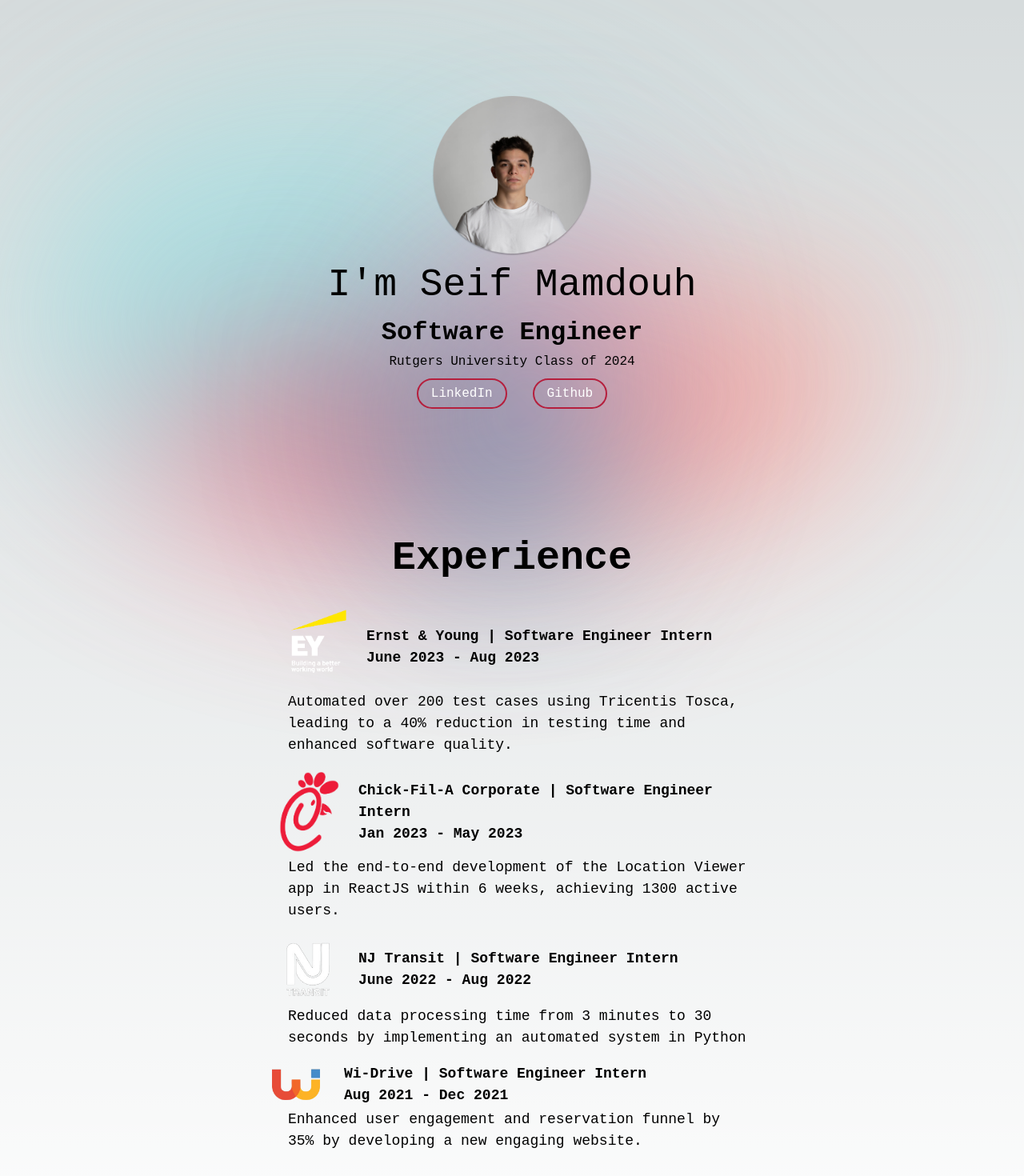
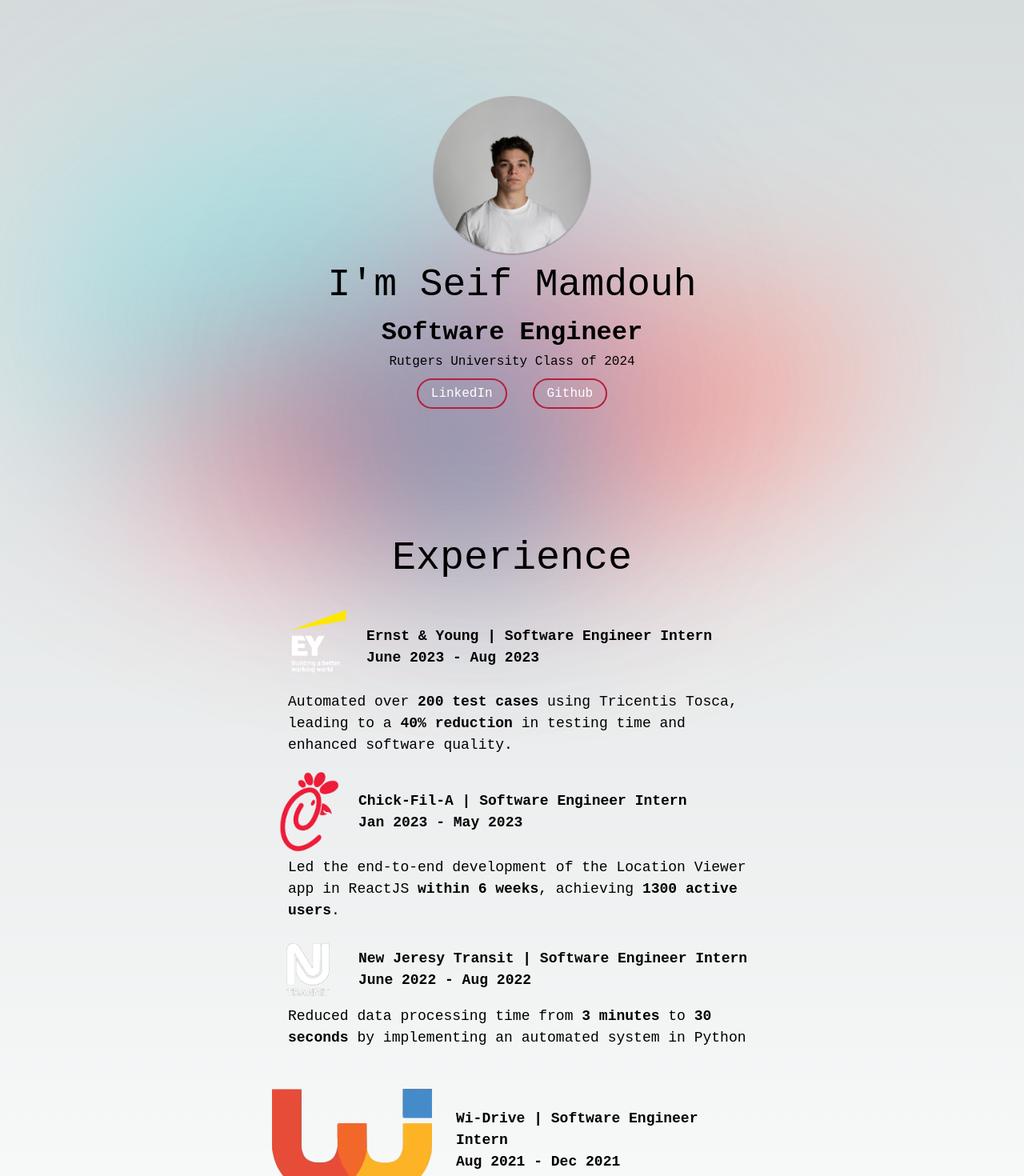
Before and after one commit to Seif-Mamdouh/seif-personal-website, a Next.js app: page / in a window 1280 px wide. Shown: the top 1470 px of the page at 80% size. Built offline with nearby package versions, Linux system fonts and the light colour scheme.

Commit message:
small changes

```diff
--- a/app/experience/page.tsx
+++ b/app/experience/page.tsx
@@ -17,7 +17,7 @@
           June 2023 - Aug 2023
         </div>
         <div className="experience-description">
-        Automated over 200 test cases using Tricentis Tosca, leading to a 40% reduction in testing time and enhanced software quality.
+        Automated over <strong>200 test cases</strong> using Tricentis Tosca, leading to a <strong>40% reduction</strong> in testing time and enhanced software quality.
         </div>
       </div>
 
@@ -25,12 +25,12 @@
       <div className="experience-item">
         <div className="experience-role">
           <img src="/cfa.png" alt="CFA Logo" className="experience-logo" width={90} height={90} style={{marginRight: '3%'}}/>
-          Chick-Fil-A Corporate | Software Engineer Intern
+          Chick-Fil-A | Software Engineer Intern
           <br/>
           Jan 2023 - May 2023
         </div>
         <div className="experience-description">
-        Led the end-to-end development of the Location Viewer app in ReactJS within 6 weeks, achieving 1300 active users.
+        Led the end-to-end development of the Location Viewer app in ReactJS <strong>within 6 weeks</strong>, achieving <strong>1300 active users</strong>.
         </div>
       </div>
 
@@ -38,24 +38,24 @@
       <div className="experience-item">
         <div className="experience-role">
           <img src="/njt.png" alt="NJT Logo" className="experience-logo" width={90} height={90} style={{marginRight: '3%'}}/>
-          NJ Transit | Software Engineer Intern
+          New Jeresy Transit | Software Engineer Intern
           <br/>
           June 2022 - Aug 2022
         </div>
         <div className="experience-description">
-          Reduced data processing time from 3 minutes to 30 seconds by implementing an automated system in Python</div>
+          Reduced data processing time from <strong>3 minutes</strong> to <strong>30 seconds</strong> by implementing an automated system in Python</div>
       </div>
 
       {/* Wi-Drive */}
       <div className="experience-item">
         <div className="experience-role">
-          <img src="/wd.png" alt="Wi-Drive Logo" className="experience-logo" width={60} height={60} style={{marginRight: '5%'}}/>
+          <img src="/wt.png" alt="Wi-Drive Logo" className="experience-logo" style={{marginRight: '5%'}}/>
           Wi-Drive | Software Engineer Intern
           <br/>
           Aug 2021 - Dec 2021
         </div>
         <div className="experience-description">
-          Enhanced user engagement and reservation funnel by 35% by developing a new engaging website.
+          Enhanced <strong>user engagement</strong> and <strong>reservation funnel</strong> by <strong>35%</strong> by developing a new engaging website.
         </div>
       </div>
 
--- a/app/styles/experience.css
+++ b/app/styles/experience.css
@@ -8,14 +8,13 @@
 
 .experience-title {
   font-size: 24px;
-  font-weight: bold;
+  /* font-weight: bold; */
   margin-bottom: 20px;
   text-align: center;
   font-size: 50px;
 }
 
 .experience-item {
-
   margin-bottom: 15px;
   width: 100%;
   max-width: 600px;
@@ -25,7 +24,7 @@
     display: flex;
     align-items: center;
     font-size: 18px;
-  font-weight: bold;
+    font-weight: bold;
 }
 
 .experience-description {
@@ -53,10 +52,10 @@
     font-size: 30px;
   }
   .experience-role {
-    font-size: 12px;
+    font-size: 14px;
   }
   .experience-description {
-    font-size: 10px;
+    font-size: 12px;
   }
   .experience-logo {
     width: 60px;
@@ -68,10 +67,10 @@
     font-size: 24px;
   }
   .experience-role {
-    font-size: 10px;
+    font-size: 14px;
   }
   .experience-description {
-    font-size: 8px;
+    font-size: 12px;
   }
   .experience-logo {
     width: 50px;
--- a/app/styles/styles.css
+++ b/app/styles/styles.css
@@ -124,11 +124,11 @@
 main::after {
     background: var(--secondary-glow);
     border-radius: 50%;
-    width: 25vw; /* Adjusted for responsiveness */
-    height: 35vw; /* Adjusted for responsiveness */
-    filter: blur(9vw); /* Adjusted for responsiveness */
-    top: calc(50vh - 25vw / 2); /* Adjusted for responsiveness */
-    left: calc(50vw - 25vw / 2); /* Adjusted for responsiveness */
+    width: 25vw;
+    height: 35vw;
+    filter: blur(9vw);
+    top: calc(50vh - 25vw / 2);
+    left: calc(50vw - 25vw / 2);
     animation: animateAfter 5s cubic-bezier(0.47, 0, 0.745, 0.715) infinite;
 }
 
@@ -137,7 +137,7 @@
         transform: translateY(0);
     }
     50% {
-        transform: translateY(10vw) scale(0.8); /* Adjusted for responsiveness */
+        transform: translateY(10vw) scale(0.8);
     }
     100% {
         transform: translateY(0);
@@ -149,7 +149,7 @@
         transform: translateX(0);
     }
     50% {
-        transform: translateX(-10vw) scale(1.2); /* Adjusted for responsiveness */
+        transform: translateX(-40vw) scale(1.2);
     }
     100% {
         transform: translateX(0);
```
Also changed, not shown: public/wt.png (renamed from public/wd.png).
